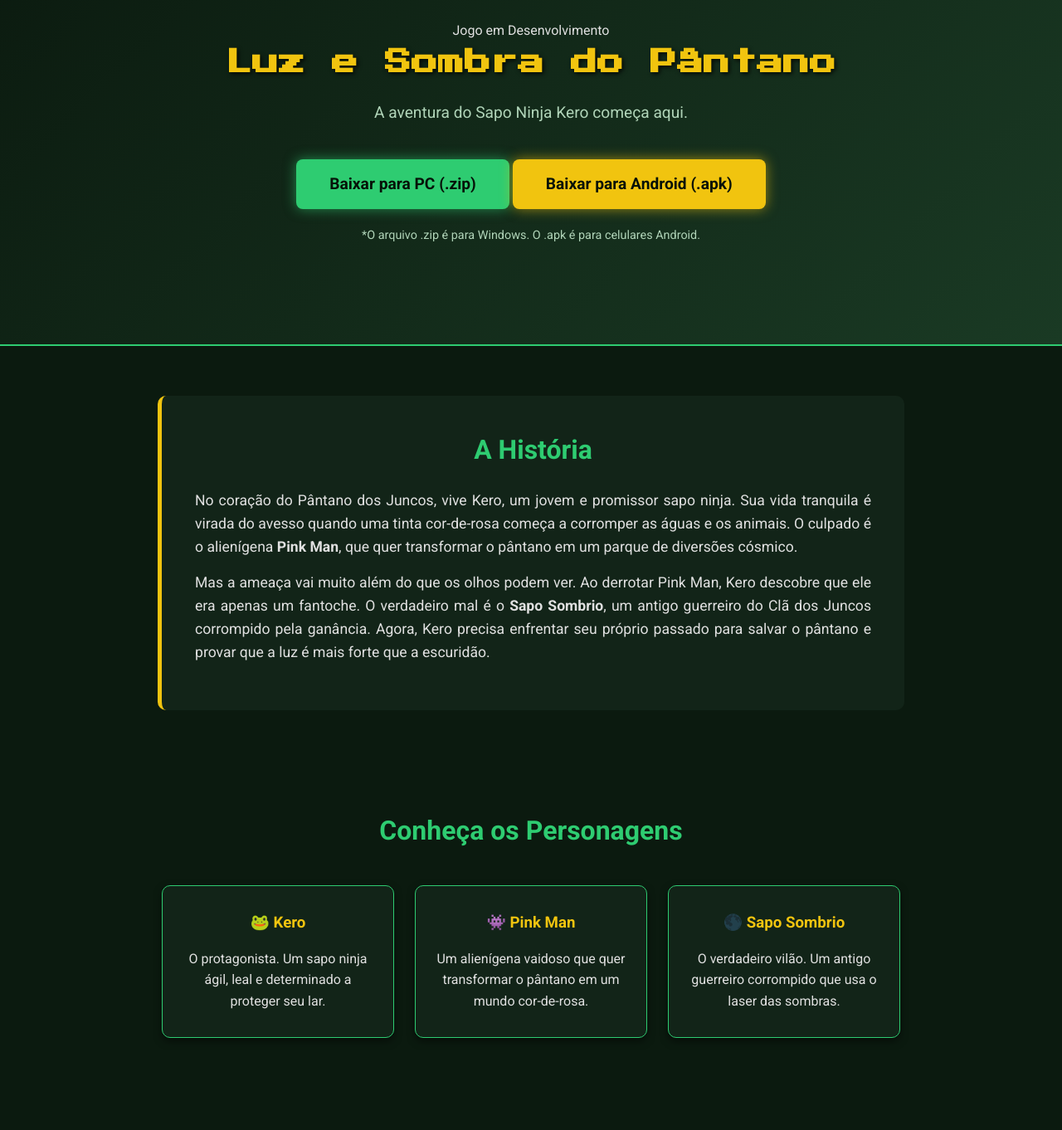
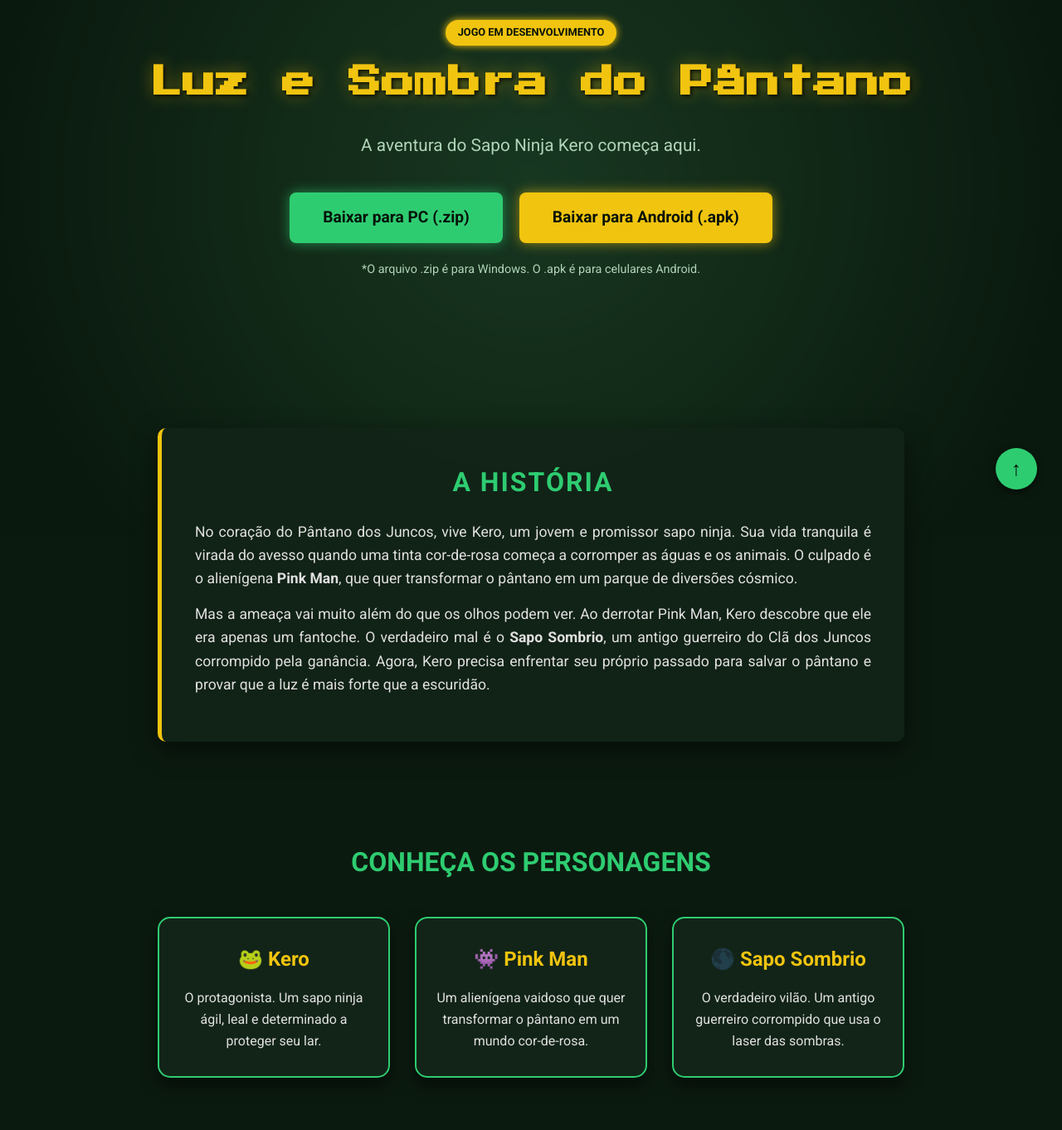
Before and after one commit to lidiane1244souza-a11y/site-luz-e-sombra, a plain HTML site: page index.html in a window 1280 px wide. Shown: the part 180-1542 px from the top of the page at 83% size. Drawn offline with Linux system fonts and the light colour scheme.

Commit message:
Update style.css

```diff
--- a/style.css
+++ b/style.css
@@ -1,34 +1,57 @@
+/* Reset e Fontes */
 * {
     margin: 0;
     padding: 0;
     box-sizing: border-box;
     font-family: 'Roboto', sans-serif;
-    scroll-behavior: smooth; /* Rolagem suave ao clicar no menu */
+    scroll-behavior: smooth;
 }
 
 body {
     background-color: #0b1a0f;
     color: #e0e0e0;
     line-height: 1.6;
+    overflow-x: hidden;
 }
 
-/* Cabeçalho e Menu */
+/* Fundo Animado (Efeito de Pântano) */
+body::before {
+    content: '';
+    position: fixed;
+    top: 0;
+    left: 0;
+    width: 100%;
+    height: 100%;
+    background: radial-gradient(circle at 50% 50%, #1a3a24 0%, #0b1a0f 80%);
+    z-index: -1;
+    animation: pulse-bg 10s infinite alternate;
+}
+
+@keyframes pulse-bg {
+    0% { transform: scale(1); opacity: 0.8; }
+    100% { transform: scale(1.1); opacity: 1; }
+}
+
+/* Cabeçalho */
 header {
-    background-color: #061208;
+    background-color: rgba(6, 18, 8, 0.95);
     padding: 15px 20px;
     display: flex;
     justify-content: space-between;
     align-items: center;
     border-bottom: 3px solid #2ecc71;
-    position: sticky; /* Menu fica fixo no topo */
+    position: sticky;
     top: 0;
     z-index: 1000;
+    backdrop-filter: blur(5px);
+    box-shadow: 0 4px 15px rgba(0,0,0,0.6);
 }
 
 .logo h1 {
     color: #2ecc71;
     font-family: 'Press Start 2P', cursive;
     font-size: 1.2rem;
+    text-shadow: 0 0 10px rgba(46, 204, 113, 0.7);
 }
 
 .subtitulo {
@@ -47,33 +70,63 @@ nav a {
     color: #e0e0e0;
     text-decoration: none;
     font-weight: bold;
-    transition: color 0.3s;
+    transition: color 0.3s, text-shadow 0.3s;
 }
 
 nav a:hover {
     color: #2ecc71;
+    text-shadow: 0 0 8px #2ecc71;
 }
 
 /* Seção Hero */
 .hero {
-    background: linear-gradient(135deg, #0b1a0f 0%, #1a3a24 100%);
     padding: 120px 20px;
     text-align: center;
-    border-bottom: 2px solid #2ecc71;
+    position: relative;
+    overflow: hidden;
 }
 
 .hero-content h2 {
     color: #f1c40f;
     font-family: 'Press Start 2P', cursive;
-    font-size: 2rem;
+    font-size: 2.5rem;
     margin-bottom: 20px;
-    text-shadow: 2px 2px 5px rgba(0,0,0,0.8);
+    text-shadow: 2px 2px 5px rgba(0,0,0,0.8), 0 0 20px rgba(241, 196, 15, 0.4);
+    animation: float 3s ease-in-out infinite;
+}
+
+@keyframes float {
+    0% { transform: translateY(0px); }
+    50% { transform: translateY(-10px); }
+    100% { transform: translateY(0px); }
 }
 
 .hero-subtitle {
-    font-size: 1.2rem;
+    font-size: 1.3rem;
     color: #b0d4b8;
     margin-bottom: 40px;
+}
+
+.tag-early-access {
+    background-color: #f1c40f;
+    color: #061208;
+    padding: 5px 15px;
+    border-radius: 20px;
+    font-size: 0.8rem;
+    font-weight: bold;
+    text-transform: uppercase;
+    display: inline-block;
+    margin-bottom: 20px;
+    box-shadow: 0 0 10px #f1c40f;
+}
+
+/* Botões de Download */
+.botoes-download {
+    display: flex;
+    justify-content: center;
+    gap: 20px;
+    flex-wrap: wrap;
+    margin-top: 20px;
 }
 
 .botao {
@@ -87,6 +140,8 @@ nav a:hover {
     border-radius: 8px;
     transition: all 0.3s ease;
     box-shadow: 0 0 15px rgba(46, 204, 113, 0.6);
+    border: none;
+    cursor: pointer;
 }
 
 .botao:hover {
@@ -100,9 +155,15 @@ nav a:hover {
     max-width: 900px;
     margin: 60px auto;
     padding: 40px;
-    background-color: #122418;
+    background-color: rgba(18, 36, 24, 0.9);
     border-radius: 10px;
     border-left: 5px solid #f1c40f;
+    box-shadow: 0 10px 30px rgba(0,0,0,0.5);
+    transition: transform 0.3s;
+}
+
+.secao-texto:hover {
+    transform: translateY(-5px);
 }
 
 .secao-texto h2 {
@@ -110,6 +171,8 @@ nav a:hover {
     font-size: 2rem;
     margin-bottom: 20px;
     text-align: center;
+    text-transform: uppercase;
+    letter-spacing: 2px;
 }
 
 .secao-texto p {
@@ -118,7 +181,7 @@ nav a:hover {
     text-align: justify;
 }
 
-/* Destaques / Personagens */
+/* Destaques / Personagens (Cards 3D) */
 .destaques {
     padding: 60px 20px;
     text-align: center;
@@ -130,33 +193,56 @@ nav a:hover {
     color: #2ecc71;
     font-size: 2rem;
     margin-bottom: 40px;
+    text-transform: uppercase;
 }
 
 .cards-container {
     display: flex;
     justify-content: center;
-    gap: 25px;
+    gap: 30px;
     flex-wrap: wrap;
 }
 
 .card {
     background-color: #122418;
     padding: 30px 20px;
-    border-radius: 10px;
+    border-radius: 15px;
     width: 280px;
-    border: 1px solid #2ecc71;
-    box-shadow: 0 4px 10px rgba(0,0,0,0.5);
-    transition: transform 0.3s, background-color 0.3s;
+    border: 2px solid #2ecc71;
+    box-shadow: 0 10px 20px rgba(0,0,0,0.5);
+    transition: transform 0.3s, box-shadow 0.3s;
+    position: relative;
+    overflow: hidden;
+}
+
+.card::before {
+    content: '';
+    position: absolute;
+    top: -50%;
+    left: -50%;
+    width: 200%;
+    height: 200%;
+    background: linear-gradient(45deg, transparent, rgba(46, 204, 113, 0.2), transparent);
+    transform: rotate(45deg);
+    transition: 0.5s;
+    opacity: 0;
+}
+
+.card:hover::before {
+    opacity: 1;
+    top: 100%;
+    left: 100%;
 }
 
 .card:hover {
-    transform: translateY(-10px);
-    background-color: #1a3a24;
+    transform: translateY(-10px) scale(1.05);
+    box-shadow: 0 15px 30px rgba(46, 204, 113, 0.4);
 }
 
 .card h3 {
     color: #f1c40f;
     margin-bottom: 15px;
+    font-size: 1.5rem;
 }
 
 /* Galeria */
@@ -171,6 +257,7 @@ nav a:hover {
     color: #2ecc71;
     font-size: 2rem;
     margin-bottom: 40px;
+    text-transform: uppercase;
 }
 
 .galeria-container {
@@ -190,6 +277,12 @@ nav a:hover {
     justify-content: center;
     color: #7f8c8d;
     border-radius: 8px;
+    transition: transform 0.3s, border-color 0.3s;
+}
+
+.print:hover {
+    transform: scale(1.05);
+    border-color: #f1c40f;
 }
 
 /* Requisitos */
@@ -217,12 +310,60 @@ nav a:hover {
     margin-bottom: 20px;
     border-bottom: 1px solid #2ecc71;
     padding-bottom: 10px;
+    transition: padding-left 0.3s;
+}
+
+.faq-item:hover {
+    padding-left: 10px;
+    border-left: 2px solid #f1c40f;
 }
 
 .faq-item h3 {
     color: #f1c40f;
     font-size: 1.2rem;
     margin-bottom: 5px;
+}
+
+/* Devlog (Novidades) */
+.devlog-item {
+    background: rgba(46, 204, 113, 0.1);
+    padding: 15px;
+    border-radius: 8px;
+    margin-bottom: 15px;
+    border-left: 3px solid #2ecc71;
+    text-align: left;
+}
+
+.devlog-item h3 {
+    color: #f1c40f;
+    margin-bottom: 5px;
+}
+
+/* Redes Sociais */
+.redes-sociais {
+    display: flex;
+    justify-content: center;
+    gap: 20px;
+    margin-top: 20px;
+    flex-wrap: wrap;
+}
+
+.redes-sociais a {
+    color: #f1c40f;
+    text-decoration: none;
+    font-weight: bold;
+    font-size: 1.1rem;
+    border: 2px solid #f1c40f;
+    padding: 10px 20px;
+    border-radius: 5px;
+    transition: all 0.3s;
+}
+
+.redes-sociais a:hover {
+    background-color: #f1c40f;
+    color: #061208;
+    transform: translateY(-3px);
+    box-shadow: 0 0 15px rgba(241, 196, 15, 0.6);
 }
 
 /* Seção Empresa */
@@ -233,6 +374,7 @@ nav a:hover {
     background-color: #122418;
     border-radius: 10px;
     text-align: center;
+    border-bottom: 3px solid #2ecc71;
 }
 
 .empresa h2 {
@@ -251,7 +393,33 @@ footer {
     border-top: 1px solid #2ecc71;
 }
 
-/* Responsividade (para celular) */
+/* Botão Voltar ao Topo */
+.botao-topo {
+    position: fixed;
+    bottom: 30px;
+    right: 30px;
+    background-color: #2ecc71;
+    color: #061208;
+    width: 50px;
+    height: 50px;
+    border-radius: 50%;
+    display: flex;
+    align-items: center;
+    justify-content: center;
+    font-size: 1.5rem;
+    text-decoration: none;
+    font-weight: bold;
+    box-shadow: 0 4px 10px rgba(0,0,0,0.5);
+    transition: transform 0.3s, background-color 0.3s;
+    z-index: 1000;
+}
+
+.botao-topo:hover {
+    background-color: #27ae60;
+    transform: scale(1.1) rotate(360deg);
+}
+
+/* Responsividade */
 @media (max-width: 768px) {
     header {
         flex-direction: column;
@@ -265,4 +433,11 @@ footer {
     .hero-content h2 {
         font-size: 1.5rem;
     }
+    .botoes-download {
+        flex-direction: column;
+        align-items: center;
+    }
+    .card {
+        width: 100%;
+    }
 }
```
